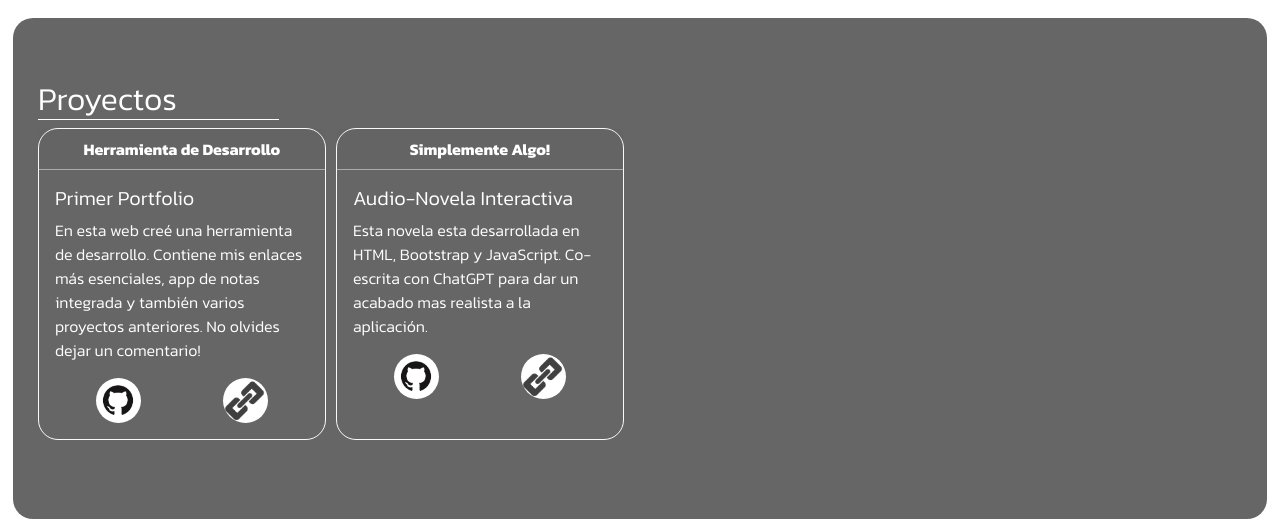
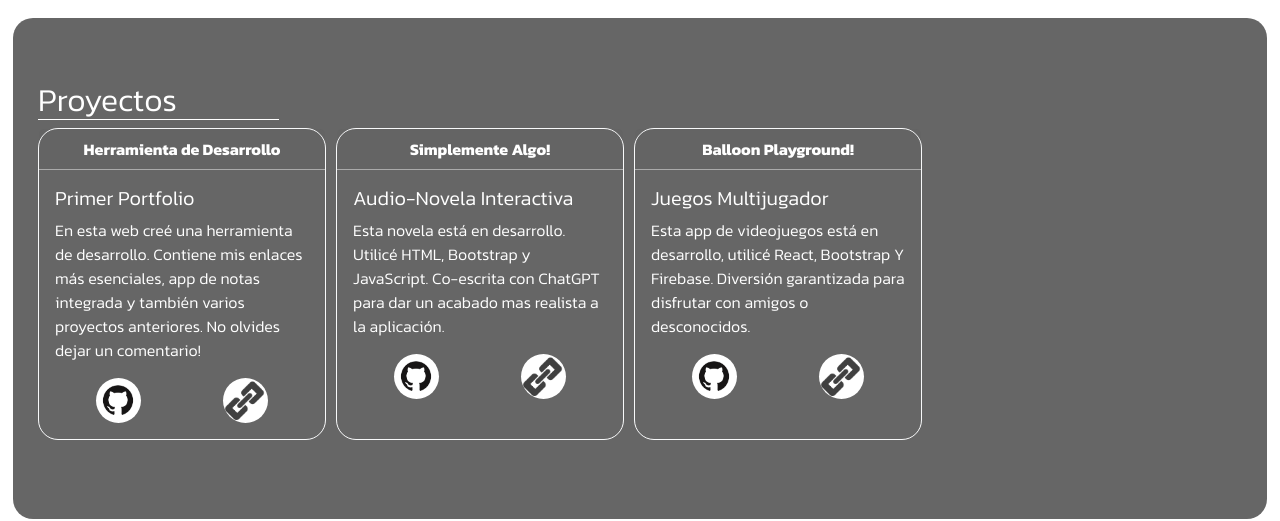
Before and after one commit to Xzoun/Portfolio, a website: page index.html in a window 1280 px wide. Shown: the part 1340-1861 px from the top of the page. Drawn offline with nearby package versions, Linux system fonts and the light colour scheme; files whose address does not match are found by name.

Commit message:
Actualizacion

```diff
--- a/index.html
+++ b/index.html
@@ -117,13 +117,30 @@
           <div class="card-header">Simplemente Algo!</div>
           <div class="card-body">
             <h5 class="card-title">Audio-Novela Interactiva</h5>
-            <p class="card-text">Esta novela esta desarrollada en HTML, Bootstrap y JavaScript. Co-escrita con ChatGPT
-              para dar un acabado mas realista a la aplicación.</p>
+            <p class="card-text">Esta novela está en desarrollo. Utilicé HTML, Bootstrap y JavaScript. Co-escrita con
+              ChatGPT para dar un acabado mas realista a la aplicación.</p>
             <div class="cardEnlaces">
-              <a href="https://github.com/Xzoun/Simplemente-Algo#readme" target="_blank">
+              <a href="https://github.com/Xzoun/Simplemente-Algo" target="_blank">
                 <div class="cardRoundImage"><img class="cardImg" src="./imagenes/gitHub.png" alt="GitHub Logo"></div>
               </a>
               <a href="https://simplementealgo-justsomething.web.app/" target="_blank">
+                <div class="cardRoundImage"><img class="cardImg" src="./imagenes/link.png" alt="Link Logo"></div>
+              </a>
+            </div>
+          </div>
+        </div>
+
+        <div class="card border-light mb-3" style="max-width: 18rem;">
+          <div class="card-header">Balloon Playground!</div>
+          <div class="card-body">
+            <h5 class="card-title">Juegos Multijugador</h5>
+            <p class="card-text">Esta app de videojuegos está en desarrollo, utilicé React, Bootstrap Y Firebase.
+              Diversión garantizada para disfrutar con amigos o desconocidos.</p>
+            <div class="cardEnlaces">
+              <a href="https://github.com/Xzoun/lets-play-togheter" target="_blank">
+                <div class="cardRoundImage"><img class="cardImg" src="./imagenes/gitHub.png" alt="GitHub Logo"></div>
+              </a>
+              <a href="https://balloon-playground.web.app/" target="_blank">
                 <div class="cardRoundImage"><img class="cardImg" src="./imagenes/link.png" alt="Link Logo"></div>
               </a>
             </div>
@@ -148,7 +165,8 @@
           <a href="https://github.com/Xzoun/Full-Stack-4.0#readme" target="_blank" class="link-dark">
             <img src="./imagenes/gitHub.png" alt="GitHub Logo" class="logoEduc"></a>
           <a href="https://xzoun.github.io/Guia-FrontEnd/" target="_blank" class="link-dark">
-            <img src="./imagenes/link.png" alt="Link Logo" class="logoEduc"> <span class="guiaEduc">Guia FrontEnd</span></a>
+            <img src="./imagenes/link.png" alt="Link Logo" class="logoEduc"> <span class="guiaEduc">Guia
+              FrontEnd</span></a>
         </div>
 
         <div>
```
Also changed, not shown: imagenes/BalloonPlayground.png (added), imagenes/LeBenitez!.png, imagenes/simplementeAlgo.png (added).
